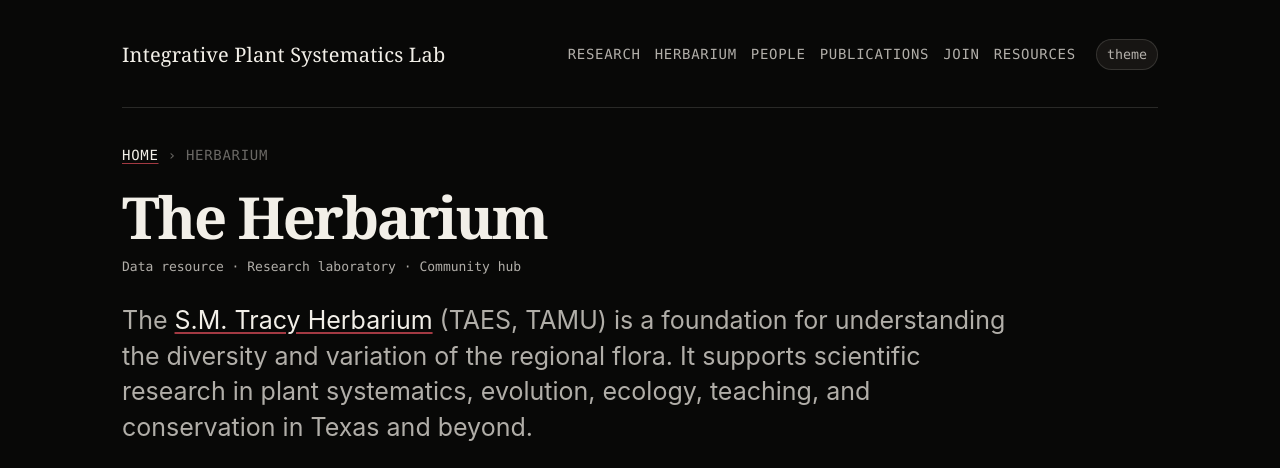
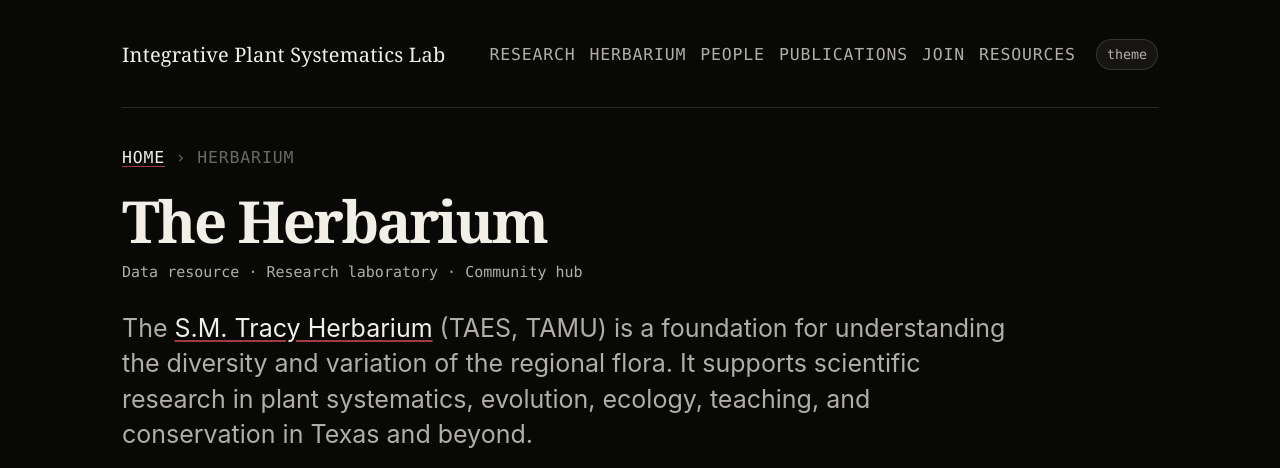
Before and after one commit to Erythroxylum/whiteplantsystematics.org, a Jekyll site: the page built from herbarium.html, in a window 1280 px wide. Shown: the top 468 px of the page. Built offline with Jekyll 4.4.1, drawn with Linux system fonts in a browser that asks for light colours; grey boxes are pictures that could not be loaded.

Commit message:
increase font size

```diff
--- a/assets/css/main.css
+++ b/assets/css/main.css
@@ -39,10 +39,10 @@
 .page-shell { max-width: 1080px; margin: 0 auto; padding: 28px 22px 46px; }
 .site-header { display: flex; align-items: center; gap: 20px; padding: 10px 0 36px; border-bottom: 1px solid var(--rule); margin-bottom: 36px; }
 .site-title { font-family: var(--font-serif); font-size: 20px; text-decoration: none; letter-spacing: 0.01em; white-space: nowrap; }
-.site-nav { display: flex; flex-wrap: wrap; gap: 14px; margin-left: auto; font-family: var(--font-mono); font-size: 14px; text-transform: uppercase; letter-spacing: 0.05em; }
+.site-nav { display: flex; flex-wrap: wrap; gap: 14px; margin-left: auto; font-family: var(--font-mono);  font-size: 16.5px; text-transform: uppercase; letter-spacing: 0.05em; }
 .site-nav a { color: var(--ink-dim); text-decoration: none; }
 .theme-toggle { border: 1px solid var(--rule); background: var(--paper-raised); color: var(--ink-dim); border-radius: 999px; padding: 7px 10px; font-family: var(--font-mono); cursor: pointer; }
-.crumb { font-family: var(--font-mono); font-size: 14px; color: var(--ink-faint); text-transform: uppercase; letter-spacing: 0.05em; margin-bottom: 22px; }
+.crumb { font-family: var(--font-mono);  font-size: 16.5px; color: var(--ink-faint); text-transform: uppercase; letter-spacing: 0.05em; margin-bottom: 22px; }
 .title { font-family: var(--font-serif); font-size: clamp(34px, 5vw, 58px); line-height: 0.98; letter-spacing: -0.04em; margin: 0 0 22px; max-width: 920px; }
 .lede { font-size: clamp(19px, 2.2vw, 25px); line-height: 1.42; color: var(--ink-dim); max-width: 900px; }
 h2 { font-family: var(--font-serif); font-size: 34px; line-height: 1.15; margin: 48px 0 12px; }
@@ -64,14 +64,14 @@
 .layer summary::-webkit-details-marker { display: none; }
 .layer-summary-text { display: grid; gap: 5px; }
 .sum-head { font-size: 19px; font-weight: 650; color: var(--ink); }
-.sum-trail { color: var(--ink-faint); font-size: 14px; }
+.sum-trail { color: var(--ink-faint);  font-size: 16.5px; }
 .layer-body { border-top: 1px solid var(--rule); padding: 18px; }
-.layer-links { display: flex; flex-wrap: wrap; gap: 10px; margin-top: 14px; font-family: var(--font-mono); font-size: 14px; }
+.layer-links { display: flex; flex-wrap: wrap; gap: 10px; margin-top: 14px; font-family: var(--font-mono);  font-size: 16.5px; }
 .layer-links a { border: 1px solid var(--rule); border-radius: 999px; padding: 8px 11px; text-decoration: none; background: var(--paper-sunk); }
 .pullquote { font-family: var(--font-serif); font-size: clamp(26px, 4vw, 46px); line-height: 1.12; margin: 48px 0; padding-left: 24px; border-left: 3px solid var(--accent-strong); color: var(--ink); }
 .member-wide { grid-column: span 2; }
 .m-name { font-size: 20px; font-weight: 700; margin-bottom: 4px; }
-.colophon { display: flex; flex-direction: column; gap: 10px; margin-top: 58px; padding-top: 22px; border-top: 1px solid var(--rule); color: var(--ink-faint); font-family: var(--font-mono); font-size: 14px; }
+.colophon { display: flex; flex-direction: column; gap: 10px; margin-top: 58px; padding-top: 22px; border-top: 1px solid var(--rule); color: var(--ink-faint); font-family: var(--font-mono);  font-size: 16.5px; }
 .endpoints { display: flex; gap: 12px; flex-wrap: wrap; }
 .endpoints a { color: var(--ink-dim); text-decoration: none; }
 code, pre { font-family: var(--font-mono); }
@@ -85,7 +85,7 @@
 
 .subheader {
   font-family: var(--font-mono);
-  font-size: 13px;
+  font-size: 15px;
   line-height: 1.7;
   color: var(--ink-dim);
   margin: -12px 0 24px;
@@ -158,7 +158,7 @@
   padding: 8px 12px 0;
   color: var(--ink-faint);
   font-family: var(--font-mono);
-  font-size: 13px;
+  font-size: 15px;
   line-height: 1.4;
 }
 
@@ -180,7 +180,7 @@
   place-items: center;
   color: var(--ink-faint);
   font-family: var(--font-mono);
-  font-size: 13px;
+  font-size: 15px;
   line-height: 1;
 }
 
@@ -202,7 +202,7 @@
   padding: 8px 2px 0;
   color: var(--ink-faint);
   font-family: var(--font-mono);
-  font-size: 13px;
+  font-size: 15px;
   line-height: 1.4;
 }
 
@@ -224,7 +224,7 @@
   margin-bottom: 8px;
   color: var(--ink-faint);
   font-family: var(--font-mono);
-  font-size: 14px;
+   font-size: 16.5px;
 }
 
 .news-item h3 {
```
Also changed, not shown: 1 other file.
